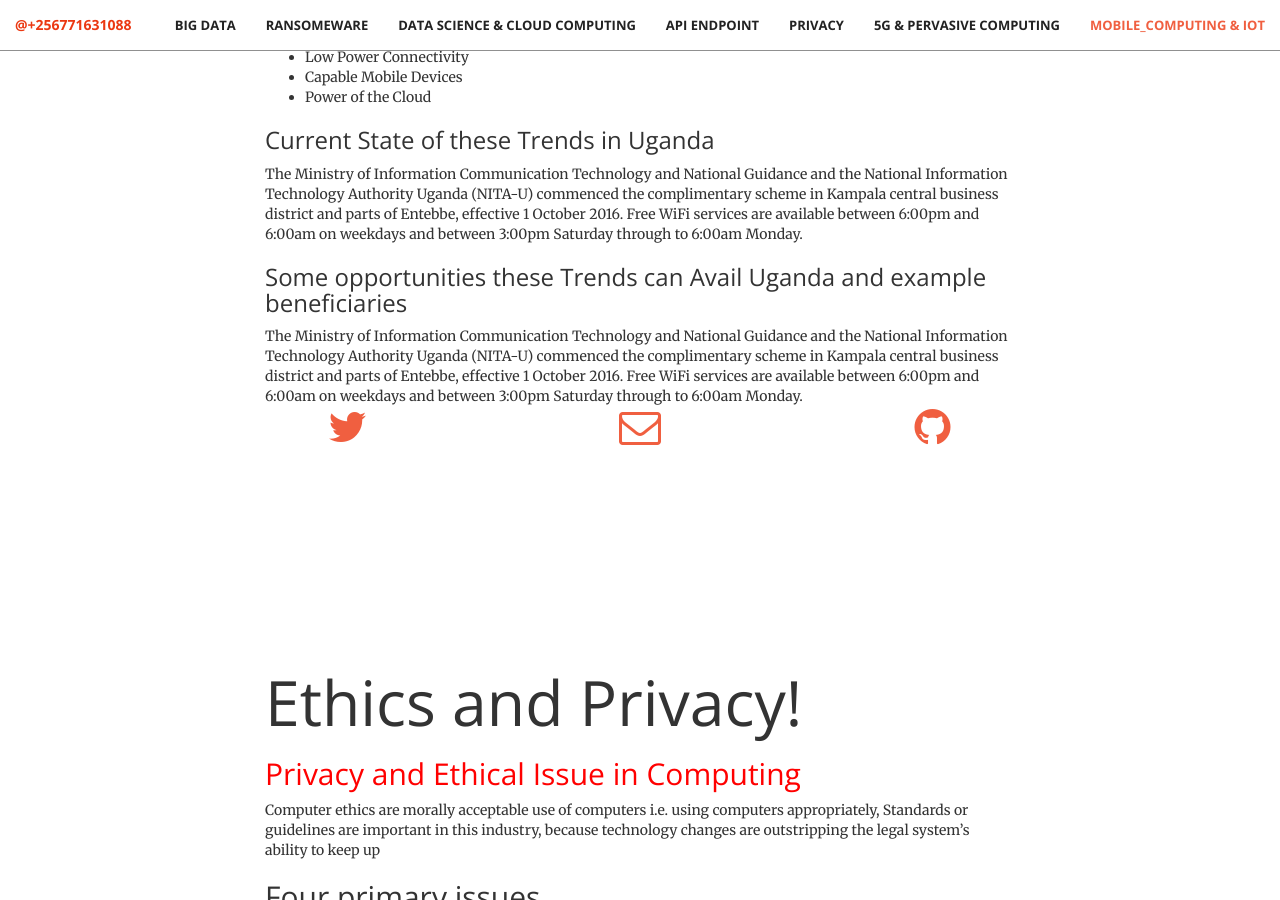
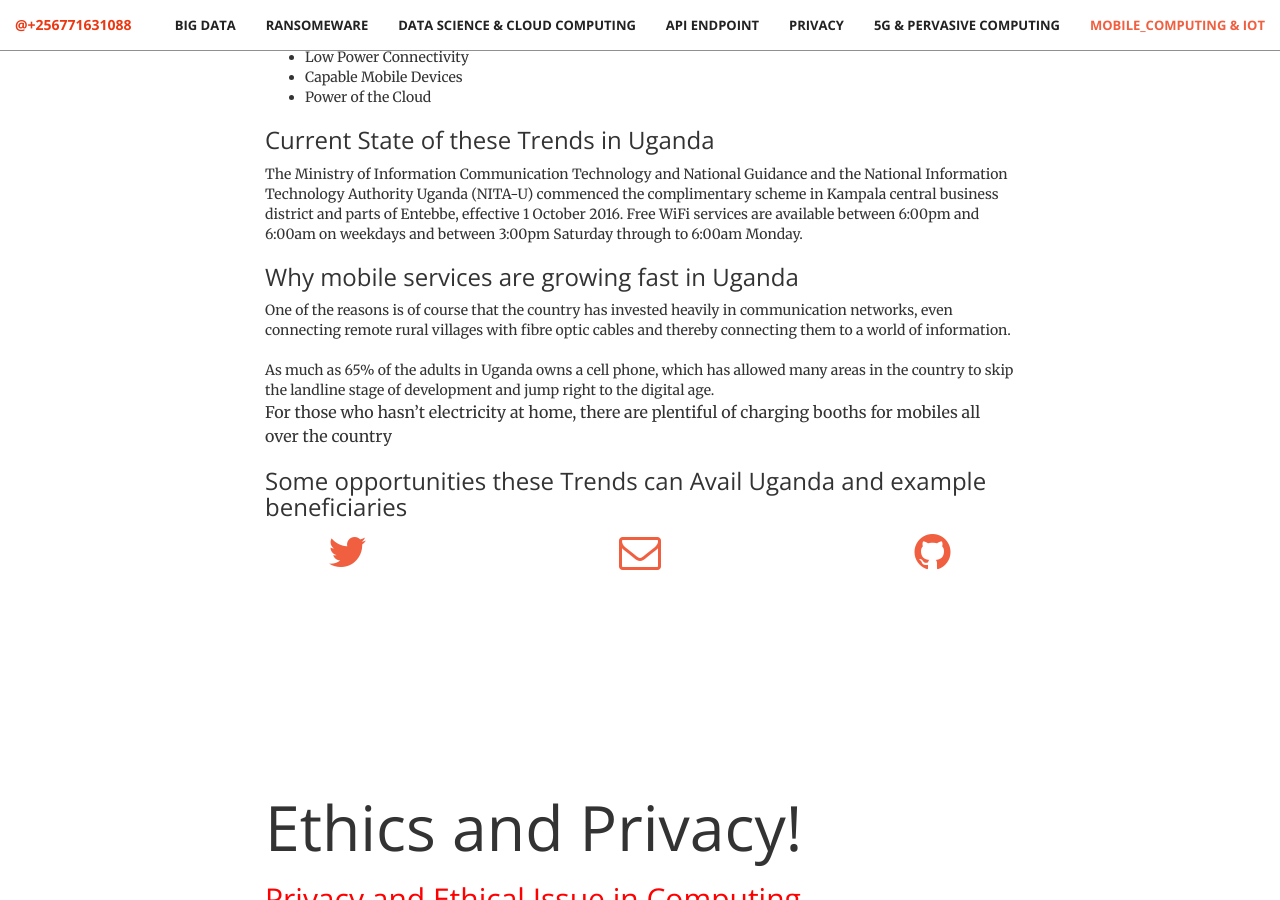
Before and after one commit to deromatic/deromatic.github.io, a Jekyll site: the page built from index.html, in a window 1280 px wide and 900 px high, scrolled down 6879 px. Built offline with Jekyll 4.4.1, drawn with Linux system fonts in a browser that asks for light colours.

Commit message:
Update mobile_computing.html

```diff
--- a/_includes/mobile_computing.html
+++ b/_includes/mobile_computing.html
@@ -50,12 +50,16 @@ We would know when things needed replacing, repairing or recalling, and whether
 <li>Power of the Cloud
 </ul>
                 <h3> Current State of these Trends in Uganda</h3>
-       The Ministry of Information Communication Technology and National Guidance and the National Information Technology Authority Uganda (NITA-U) commenced the complimentary scheme in Kampala central business district and parts of Entebbe, effective 1 October 2016.
+  The Ministry of Information Communication Technology and National Guidance and the National Information Technology Authority Uganda (NITA-U) commenced the complimentary scheme in Kampala central business district and parts of Entebbe, effective 1 October 2016.
 Free WiFi services are available between 6:00pm and 6:00am on weekdays and between 3:00pm Saturday through to 6:00am Monday.
-                   <h3> Some opportunities these Trends can Avail Uganda and example beneficiaries</h3>
+               <h3> Why mobile services are growing fast in Uganda</h3>
+One of the reasons is of course that the country has invested heavily in communication networks, even connecting remote rural villages with fibre optic cables and thereby connecting them to a world of information.
+<br><br>As much as 65% of the adults in Uganda owns a cell phone, which has allowed many areas in the country to skip the landline stage of development and jump right to the digital age.
+              <p>  For those who hasn’t electricity at home, there are plentiful of charging booths for mobiles all over the country
+               </p>
+                <h3> Some opportunities these Trends can Avail Uganda and example beneficiaries</h3>
 
-            The Ministry of Information Communication Technology and National Guidance and the National Information Technology Authority Uganda (NITA-U) commenced the complimentary scheme in Kampala central business district and parts of Entebbe, effective 1 October 2016.
-Free WiFi services are available between 6:00pm and 6:00am on weekdays and between 3:00pm Saturday through to 6:00am Monday.
+
                     </div>
         <div class="col-lg-2 col-lg-offset-2 text-center">
             <a href="https://twitter.com/{{ site.twitter_username }}">
```
